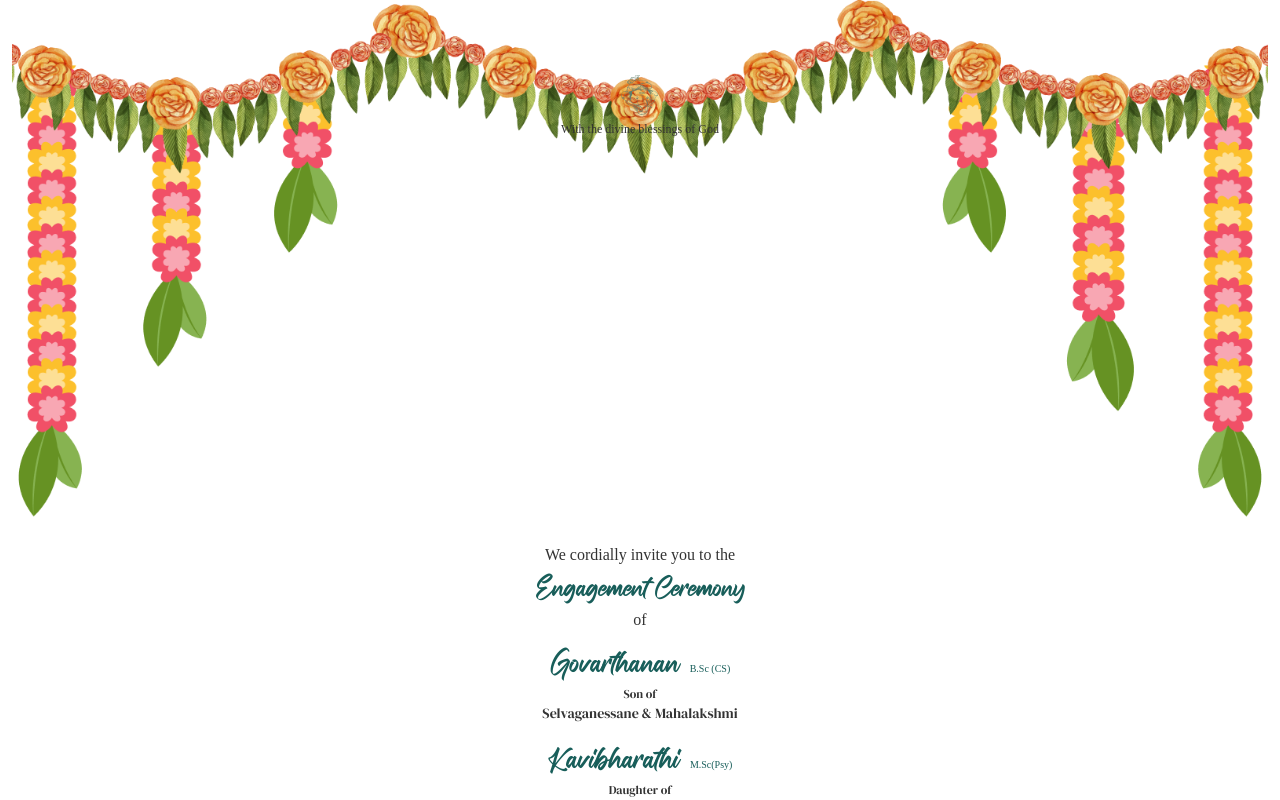
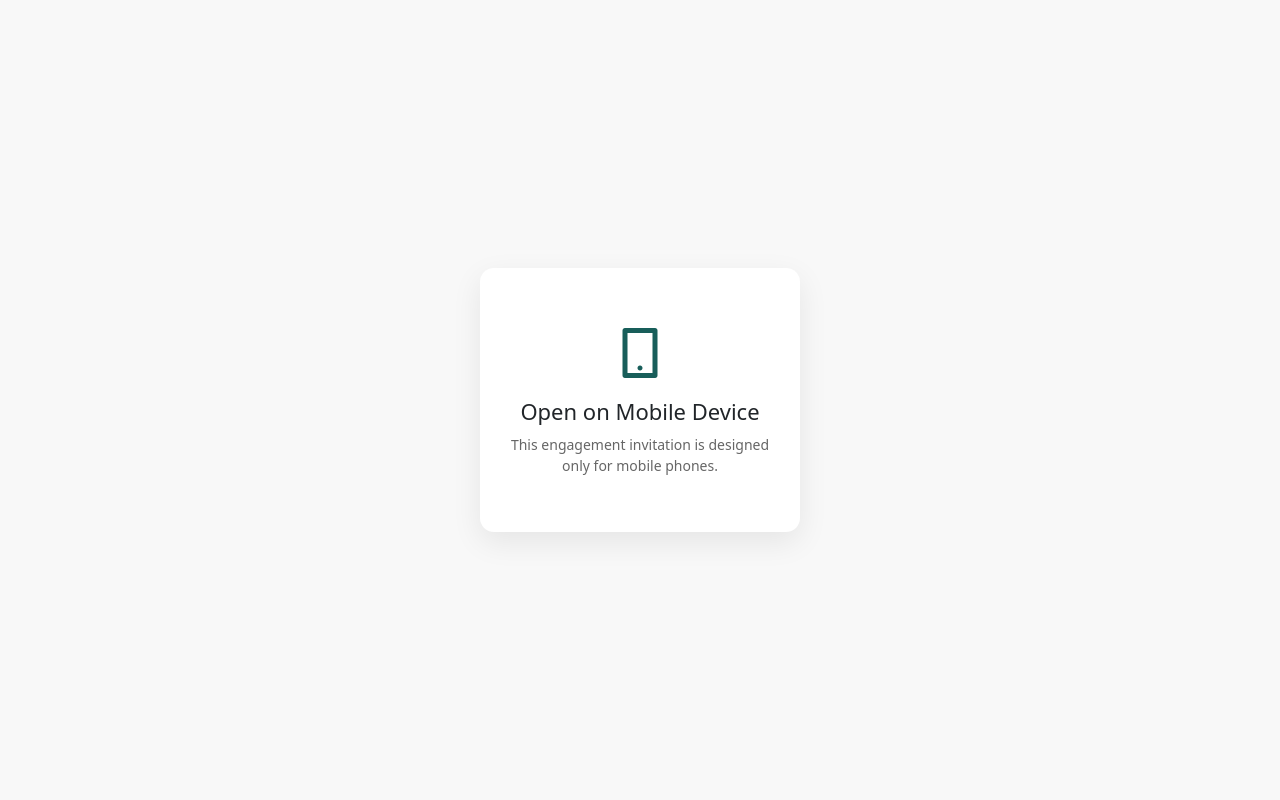
Before and after one commit to Govarthananofficial/Govarthanan-Kavibharathi-Enagement, an Angular app: page / in a window 1280 px wide. Shown: the top 800 px of the page. Built offline with nearby package versions, Linux system fonts and the light colour scheme; a web font is replaced by a local one.

Commit message:
only open inmobile view

```diff
--- a/src/app/app.component.css
+++ b/src/app/app.component.css
@@ -0,0 +1,54 @@
+.blocked-wrapper {
+  height: 100vh;
+  display: flex;
+  align-items: center;
+  justify-content: center;
+
+  background: #f8f8f8;
+}
+
+.blocked-card {
+  background: white;
+
+  padding: 40px 30px;
+
+  border-radius: 14px;
+
+  text-align: center;
+
+  max-width: 320px;
+
+  box-shadow: 0 10px 30px rgba(0, 0, 0, 0.08);
+}
+
+.phone {
+  font-size: 60px;
+
+  color: #185e5a;
+
+  margin-bottom: 20px;
+
+  animation: float 2s infinite ease-in-out;
+}
+
+.blocked-card h2 {
+  font-size: 22px;
+  margin-bottom: 10px;
+}
+
+.blocked-card p {
+  font-size: 14px;
+  color: #666;
+}
+
+@keyframes float {
+  0% {
+    transform: translateY(0);
+  }
+  50% {
+    transform: translateY(-6px);
+  }
+  100% {
+    transform: translateY(0);
+  }
+}
--- a/src/app/app.component.html
+++ b/src/app/app.component.html
@@ -1 +1,33 @@
-<router-outlet />
+<div *ngIf="isMobile && isPortrait; else blocked">
+  <router-outlet></router-outlet>
+</div>
+
+<ng-template #blocked>
+
+<div class="blocked-wrapper">
+
+  <div class="blocked-card">
+
+    <i class="ri-smartphone-line phone"></i>
+
+    <h2 *ngIf="!isMobile">
+      Open on Mobile Device
+    </h2>
+
+    <h2 *ngIf="isMobile && !isPortrait">
+      Rotate Your Phone
+    </h2>
+
+    <p *ngIf="!isMobile">
+      This engagement invitation is designed only for mobile phones.
+    </p>
+
+    <p *ngIf="isMobile && !isPortrait">
+      Please rotate your phone to portrait mode.
+    </p>
+
+  </div>
+
+</div>
+
+</ng-template>
--- a/src/app/app.component.ts
+++ b/src/app/app.component.ts
@@ -1,13 +1,34 @@
-import { Component } from '@angular/core';
+import { CommonModule } from '@angular/common';
+import { Component, HostListener } from '@angular/core';
 import { RouterOutlet } from '@angular/router';
 
 @Component({
   selector: 'app-root',
   standalone: true,
-  imports: [RouterOutlet],
+  imports: [RouterOutlet, CommonModule],
   templateUrl: './app.component.html',
-  styleUrl: './app.component.css'
+  styleUrl: './app.component.css',
 })
 export class AppComponent {
   title = 'Govarthanan-Kavibharathi-Engagement';
+
+  isMobile = false;
+  isPortrait = false;
+
+  ngOnInit() {
+    this.checkDevice();
+  }
+
+  @HostListener('window:resize')
+  onResize() {
+    this.checkDevice();
+  }
+
+  checkDevice() {
+    const width = window.innerWidth;
+    const height = window.innerHeight;
+
+    this.isMobile = width <= 480;
+    this.isPortrait = height > width;
+  }
 }
```
